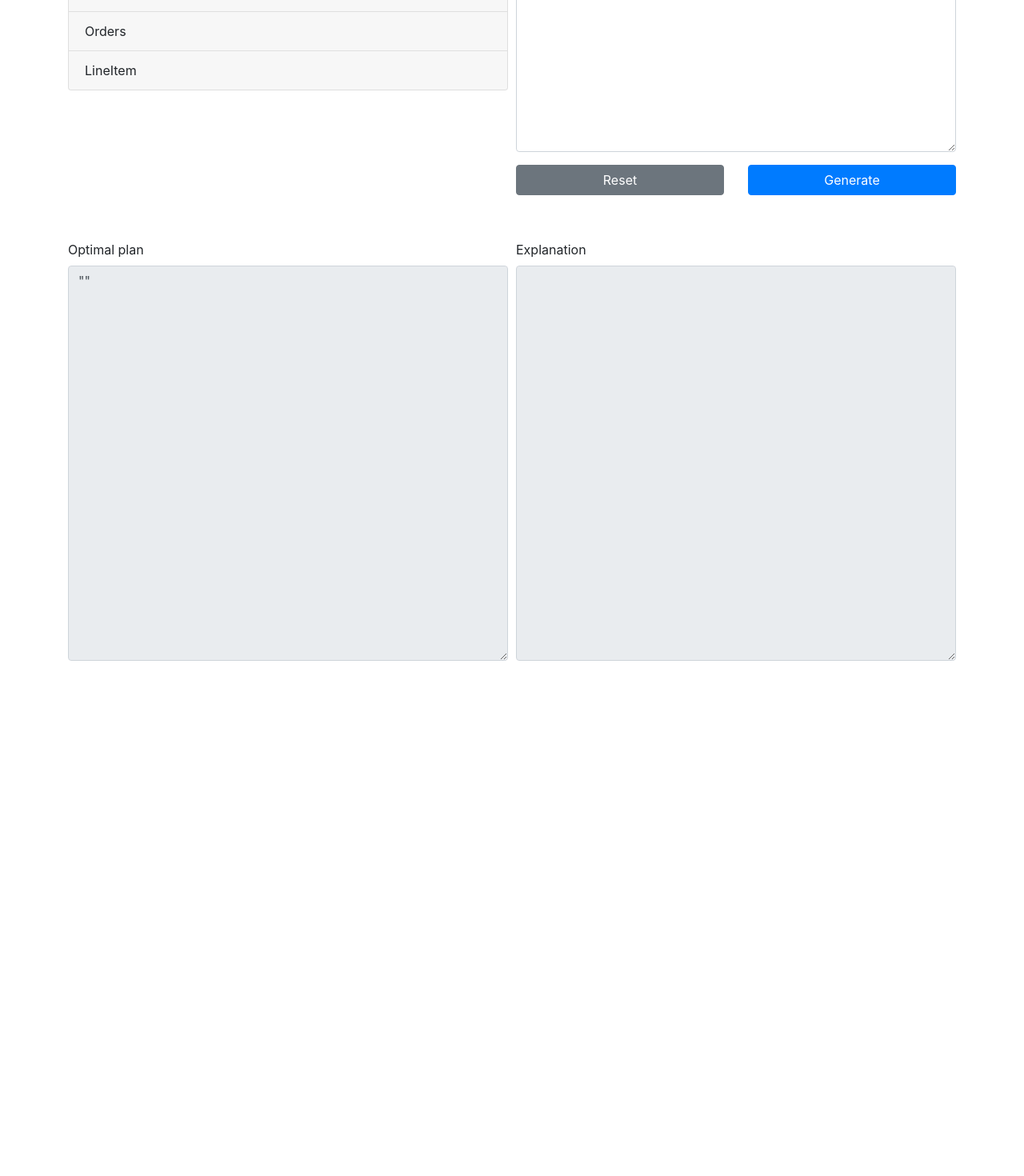
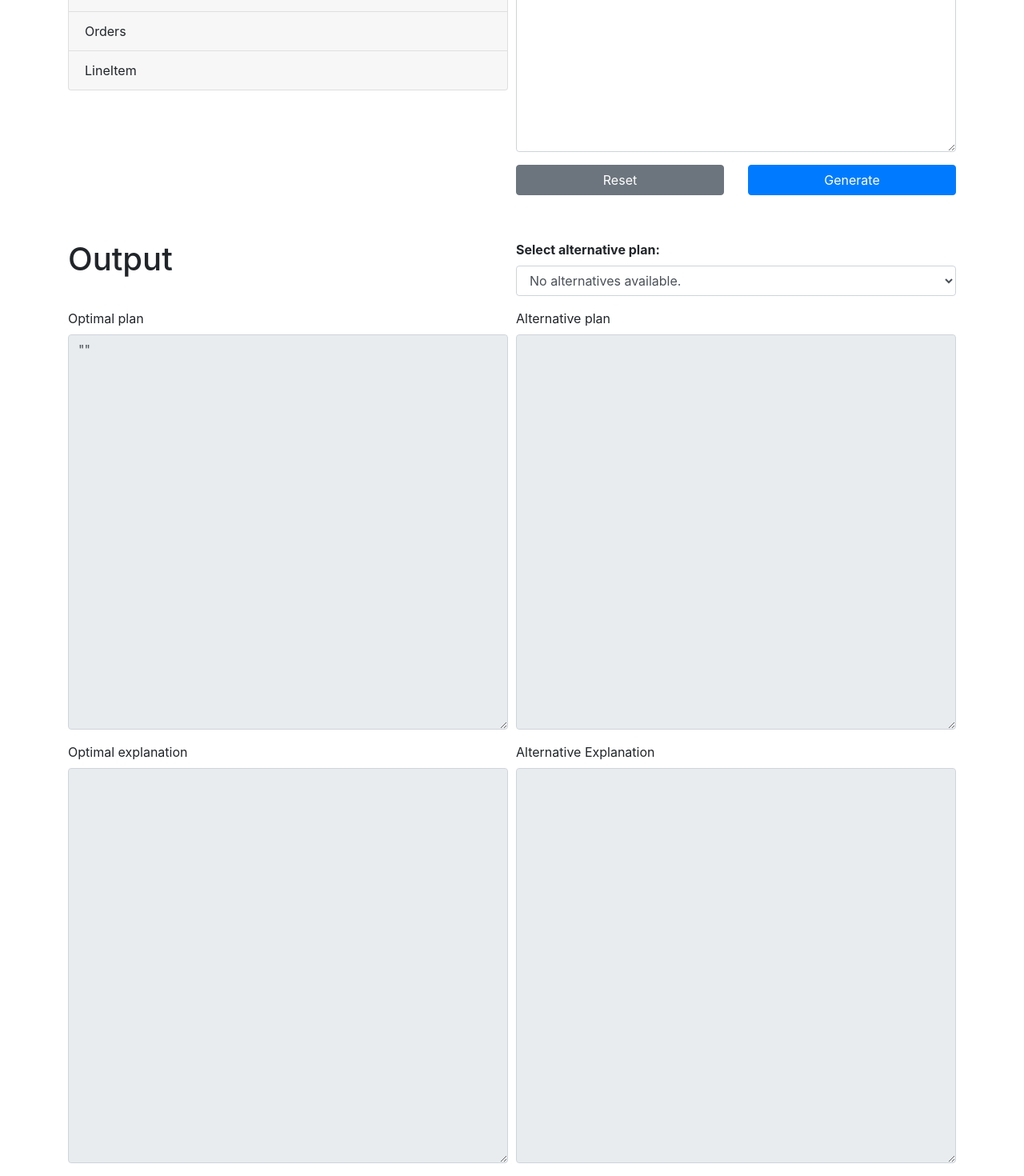
Before and after one commit to chenningg/cz4031-sql-query-optimizer, a React (Create React App) app in the folder frontend/: page / in a window 1280 px wide. Shown: the part 517-1987 px from the top of the page at 80% size. Before the commit the page ends 1359 px from the top, so only its background shows below. Built offline with nearby package versions, Linux system fonts and the light colour scheme.

Commit message:
Added alternative plans display to frontend

```diff
--- a/frontend/src/components/FormInput.js
+++ b/frontend/src/components/FormInput.js
@@ -17,6 +17,7 @@ const FormInput = () => {
     "selectivity": 50,
   });
   const [output, setOutput] = useState({
+    "plans": 0,
     "output": "",
     "explanation": [],
   });
@@ -100,6 +101,7 @@ const FormInput = () => {
       "selectivity": 50,
     });
     setOutput({
+      "plans": 0,
       "output": "",
       "explanation": [],
     });
--- a/frontend/src/components/FormOutput.js
+++ b/frontend/src/components/FormOutput.js
@@ -2,17 +2,59 @@ import Form from 'react-bootstrap/Form'
 import Col from 'react-bootstrap/Col'
 
 const FormOutput = (props) => {
+  const renderAlternativeSelector = () => {
+    if (props.output.plans <= 0) {
+      return <option>No alternatives available.</option>;
+    }
+    else if (props.output.plans === 1) {
+      return (<option>1</option>);
+    }
+    else {
+      let planOptions = [];
+      for (let i = 0; i < props.output.plans; i++) {
+        planOptions.push(
+          <option>{i}</option>
+        )
+      }
+      return (planOptions);
+    }
+  }
+
   return (
+    <>
+      <Form.Row>
+        <Form.Group as={Col} controlId="formOutputHeader">
+          <h1>Output</h1>
+        </Form.Group>
+        <Form.Group as={Col} controlId="formAlternativeSelector">
+          <Form.Label><b>Select alternative plan:</b></Form.Label>
+          <Form.Control as="select">
+            {renderAlternativeSelector()}
+          </Form.Control>
+        </Form.Group>
+      </Form.Row>
       <Form.Row>
         <Form.Group as={Col} controlId="formOutput">
           <Form.Label>Optimal plan</Form.Label>
           <Form.Control as="textarea" rows="20" value={JSON.stringify(props.output.output, null, 2)} readOnly />
         </Form.Group>
-      <Form.Group as={Col} controlId="formExplanation">
-        <Form.Label>Explanation</Form.Label>
+        <Form.Group as={Col} controlId="formAlternative">
+          <Form.Label>Alternative plan</Form.Label>
           <Form.Control as="textarea" rows="20" value={props.parseExplanation()} readOnly />
         </Form.Group>
       </Form.Row>
+
+      <Form.Row>
+        <Form.Group as={Col} controlId="formOutputExplanation">
+          <Form.Label>Optimal explanation</Form.Label>
+          <Form.Control as="textarea" rows="20" value={props.parseExplanation()} readOnly />
+        </Form.Group>
+        <Form.Group as={Col} controlId="formAlternativeExplanation">
+          <Form.Label>Alternative Explanation</Form.Label>
+          <Form.Control as="textarea" rows="20" value={props.parseExplanation()} readOnly />
+        </Form.Group>
+      </Form.Row>
+    </>
   )
 }
 
```
Lines whose indentation alone changed are shown as unchanged.
